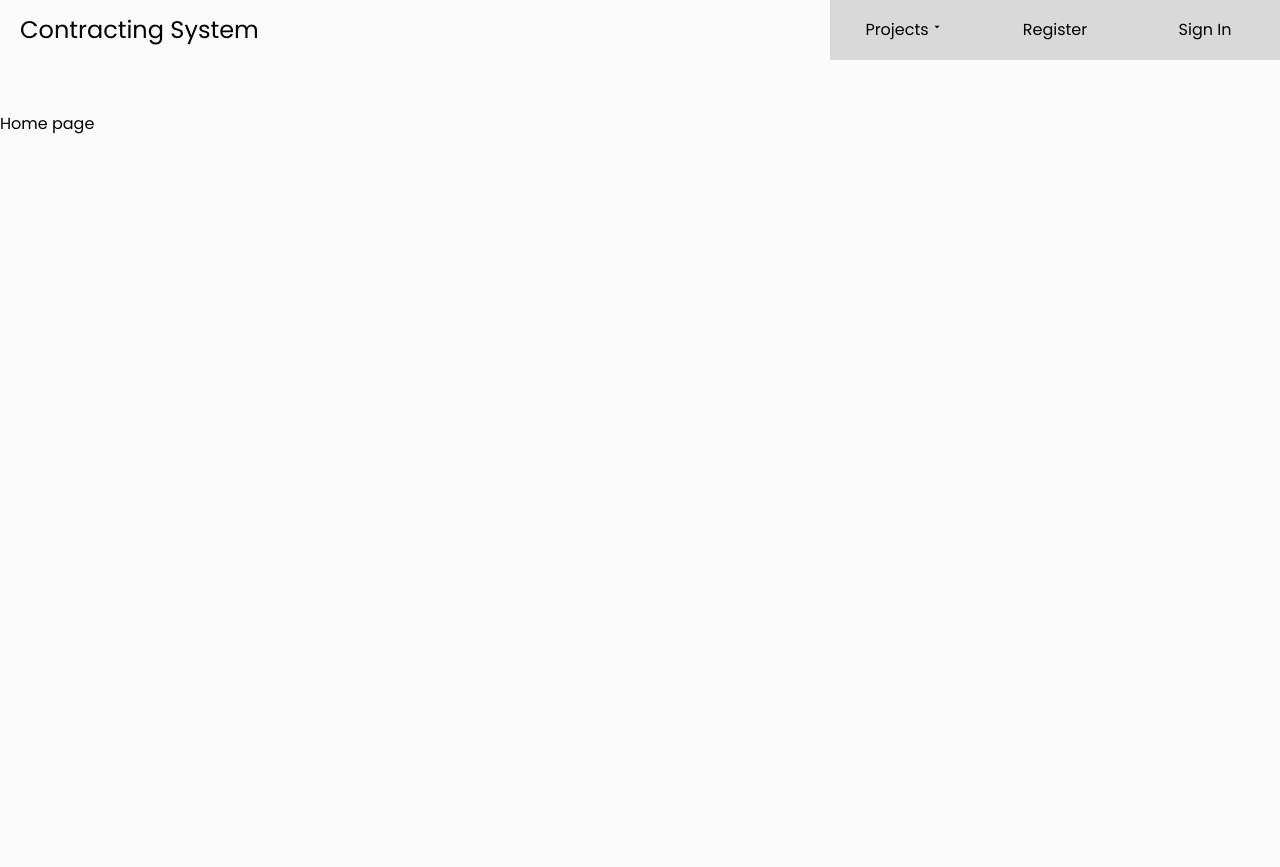
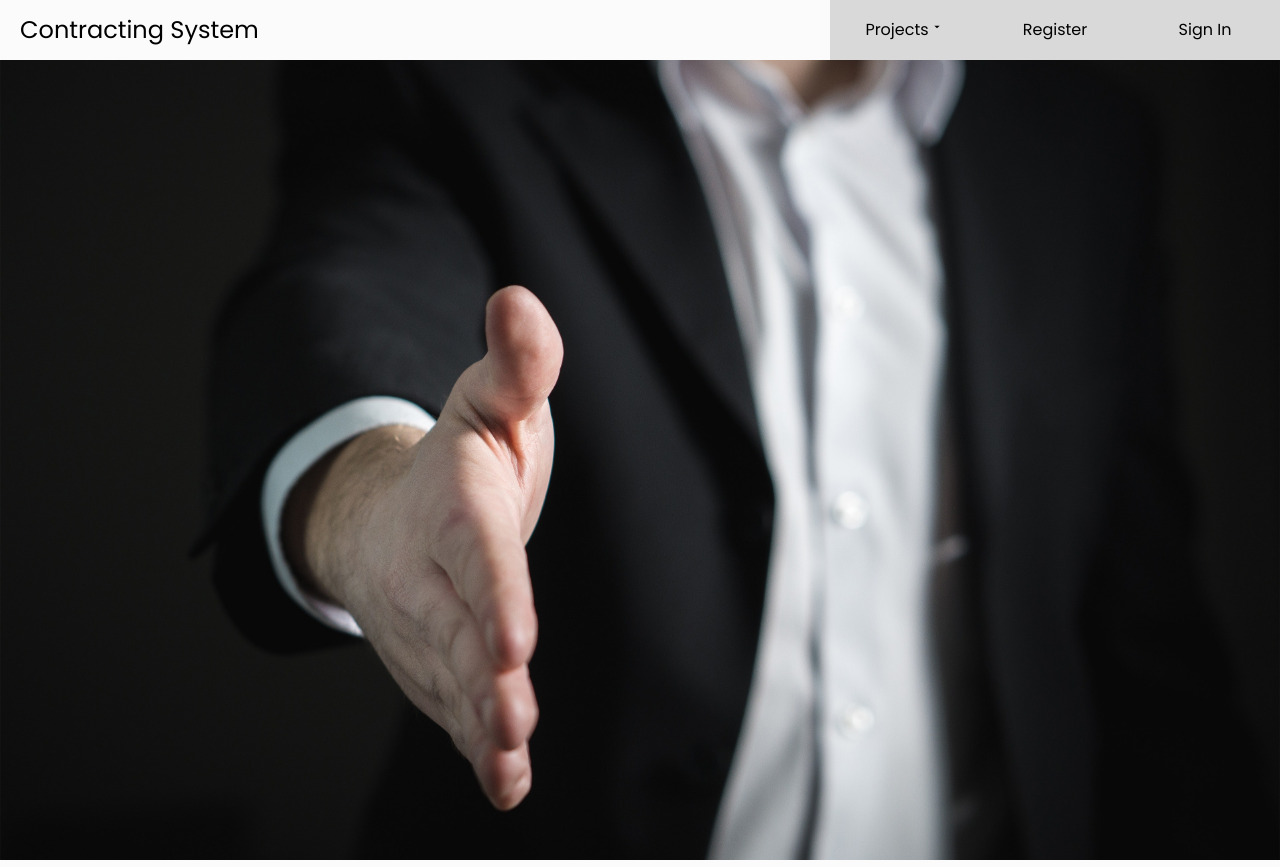
Before and after one commit to Abhayngu/Online-Contracting-System, a React (Create React App) app in the folder client/: page / in a window 1280 px wide. Before the commit the page ends 800 px from the top, so only its background shows below. Built offline with nearby package versions, Linux system fonts and the light colour scheme.

Commit message:
added title image

```diff
--- a/client/src/Components/Header.js
+++ b/client/src/Components/Header.js
@@ -10,7 +10,7 @@ function Header() {
 		header: {
 			display: 'flex',
 			justifyContent: 'space-between',
-			marginBottom: '52px',
+			// marginBottom: '52px',
 			width: '100%',
 			alignItems: 'center',
 			height: '60px',
--- a/client/src/Pages/Home.js
+++ b/client/src/Pages/Home.js
@@ -1,10 +1,27 @@
 import React, { useState, useEffect } from 'react';
 import Header from '../Components/Header';
+import homepageimg from './homepage.jpg';
 function Home() {
+	const customStyle = {
+		titleImageContainer: {
+			width: '100%',
+			height: '100vh',
+			// backgroundImg: 'url(./homepage.jpg)',
+		},
+		titleImage: {
+			display: 'inline-block',
+			height: '100%',
+			width: '100%',
+			objectFit: 'cover',
+			overflow: 'hidden',
+		},
+	};
 	return (
 		<React.Fragment>
 			<Header />
-			<div>Home page</div>
+			<div style={customStyle.titleImageContainer}>
+				<img style={customStyle.titleImage} src={homepageimg}></img>
+			</div>
 		</React.Fragment>
 	);
 }
--- a/client/src/index.css
+++ b/client/src/index.css
@@ -11,3 +11,9 @@ code {
   font-family: source-code-pro, Menlo, Monaco, Consolas, 'Courier New',
     monospace;
 }
+/*
+* {
+	background: #000 !important;
+	color: #0f0 !important;
+	outline: solid #f00 1px !important;
+} */
```
Also changed, not shown: client/src/Pages/homepage.jpg (added).
